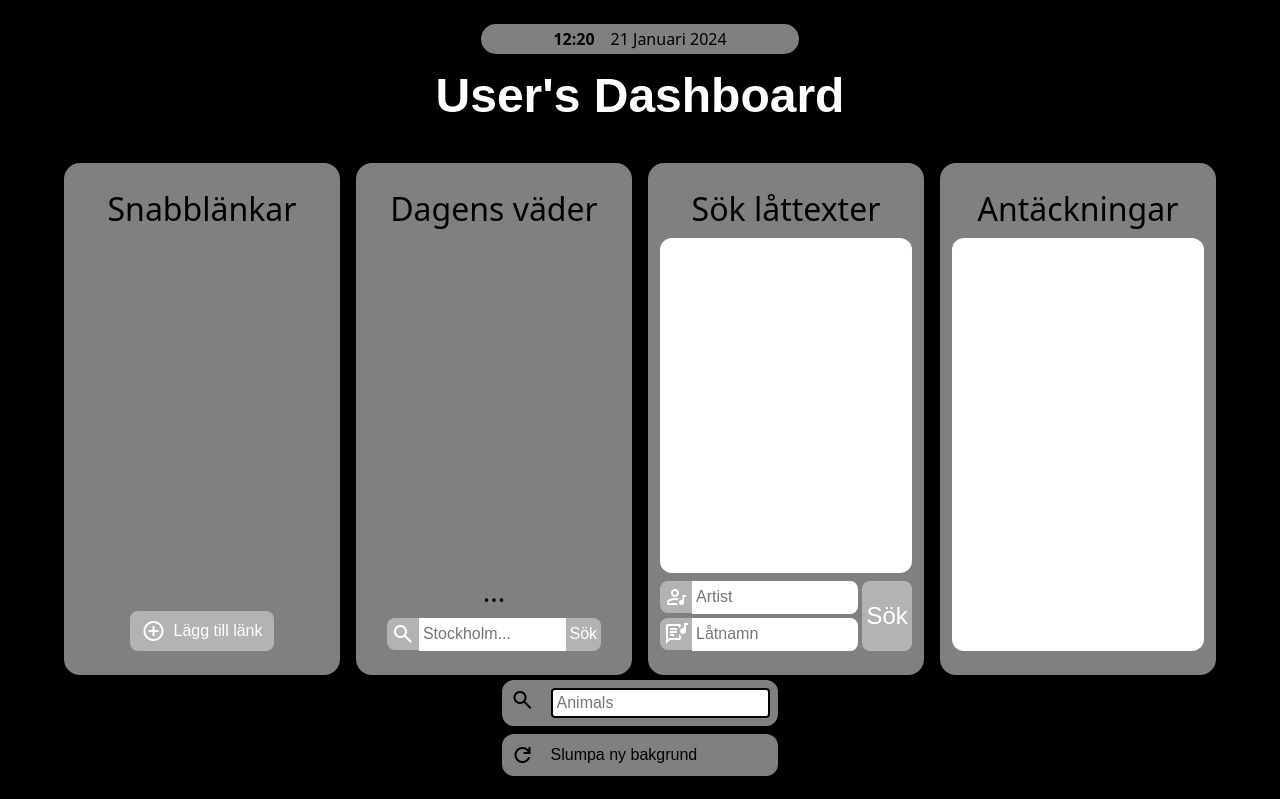
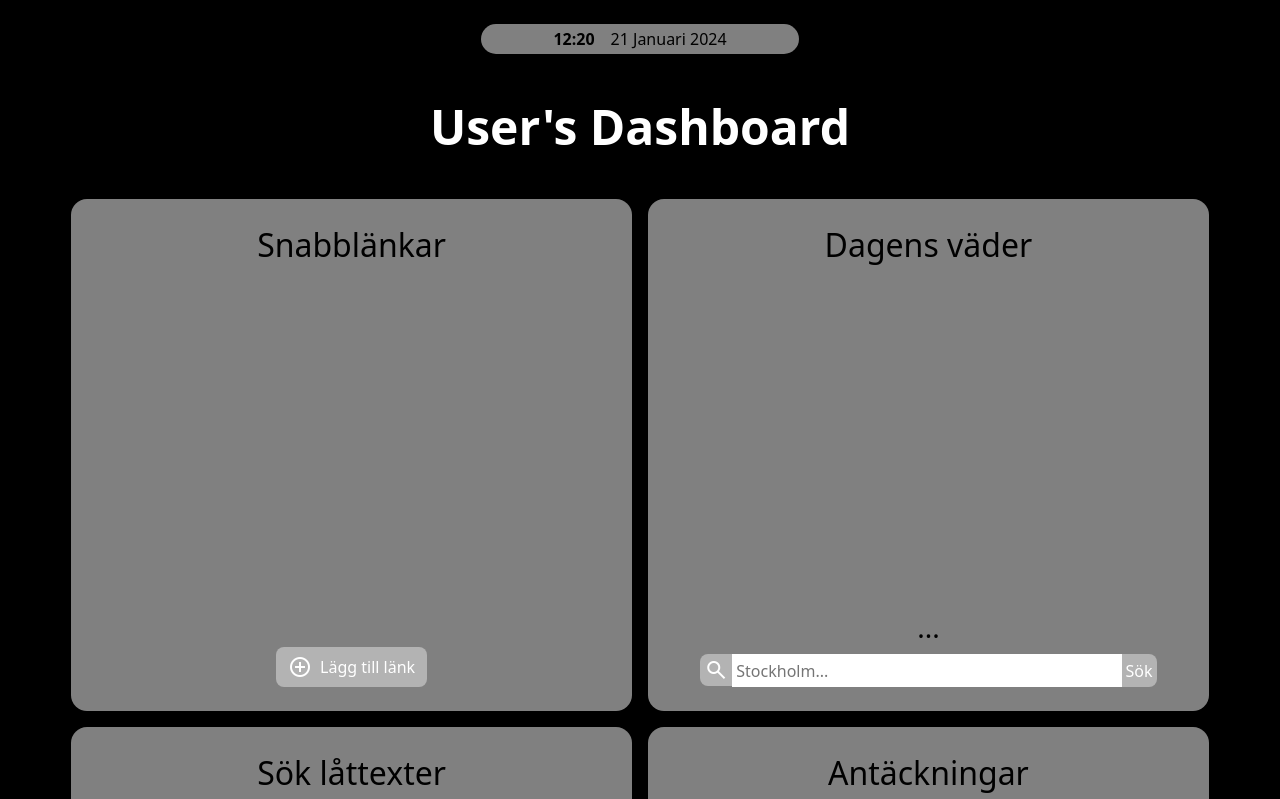
Before and after one commit to hansen-alex/fjs23-avancerad-frontend-dashboard, a website built with Vite: page index.html in a window 1280 px wide. Shown: the top 799 px of the page. Built offline with nearby package versions, Linux system fonts and the light colour scheme; no server answers; files whose address does not match are found by name.

Commit message:
style: responsive design

```diff
--- a/style.css
+++ b/style.css
@@ -11,6 +11,8 @@
   margin: 0;
   border: 0;
   border-radius: 0;
+  font-family: system-ui, -apple-system, BlinkMacSystemFont, "Segoe UI", Roboto,
+    Oxygen, Ubuntu, Cantarell, "Open Sans", "Helvetica Neue", sans-serif;
   font-size: 1rem;
   font-weight: normal;
   color: black;
@@ -18,8 +20,6 @@
 }
 
 body {
-  font-family: system-ui, -apple-system, BlinkMacSystemFont, "Segoe UI", Roboto,
-    Oxygen, Ubuntu, Cantarell, "Open Sans", "Helvetica Neue", sans-serif;
   background-color: black;
 }
 
@@ -38,16 +38,18 @@ main.background {
   align-items: center;
   width: 100%;
   min-height: 100vh;
-  padding: 1.5rem 4rem;
+  padding: 1.5rem 0.5rem;
+  gap: 2rem;
   background-size: cover;
   background-position: center;
+  overflow-x: hidden;
 }
 
 .dashboard-main {
   display: flex;
   flex-direction: column;
   align-items: center;
-  width: 100%;
+  max-width: 100%;
   gap: 2rem;
 }
 
@@ -96,7 +98,8 @@ main.background {
 
 /*Modules base*/
 .dashboard-modules {
-  display: flex;
+  display: grid;
+  grid-template-columns: 1fr;
   justify-content: center;
   width: 100%;
   gap: 1rem;
@@ -291,7 +294,6 @@ main.background {
 .new-quick-link-url-wrapper input {
   padding: 0.5rem;
   border-radius: 0.5rem;
-  font-family: inherit;
 }
 
 .new-quick-link-error-message-wrapper {
@@ -540,3 +542,19 @@ main.background {
   border-radius: 0.75rem;
   gap: 1rem;
 }
+
+@media (min-width: 1024px) {
+  .dashboard-main {
+    width: 90%;
+  }
+
+  .dashboard-modules {
+    grid-template-columns: 1fr 1fr;
+  }
+}
+
+@media (min-width: 1440px) {
+  .dashboard-modules {
+    grid-template-columns: repeat(4, 1fr);
+  }
+}
```
